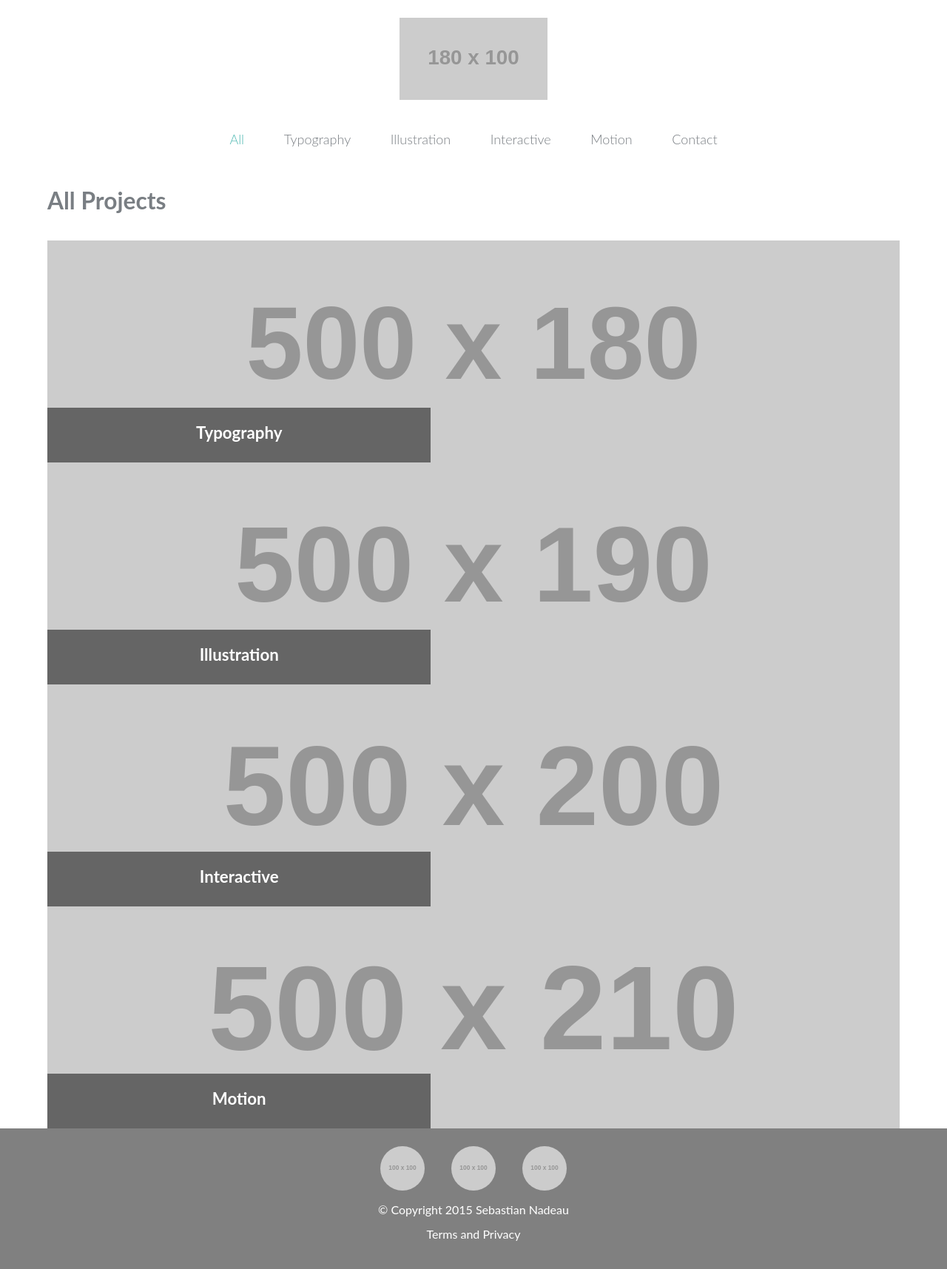
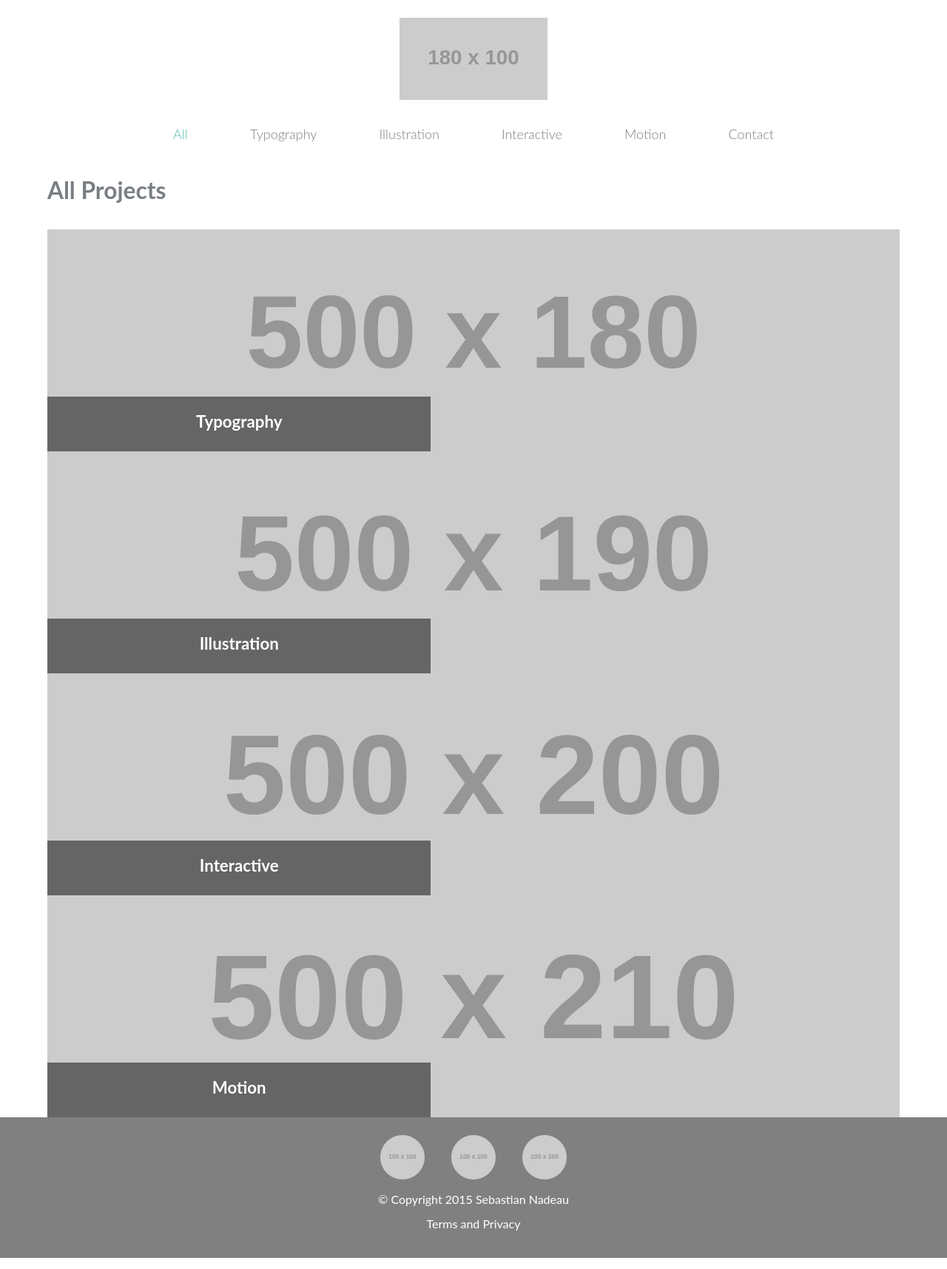
Before and after one commit to sebastiann88/personal-online-portfolio, a Jekyll site: the page built from all/index.html, in a window 1280 px wide. Shown: the whole page at 74% size. Built offline with Jekyll 4.4.1, drawn with Linux system fonts in a browser that asks for light colours.

Commit message:
refactor(all): change vertical alignment of page elements

```diff
--- a/all/index.html
+++ b/all/index.html
@@ -2,7 +2,7 @@
 layout: default
 ---
 
-<h1>All Projects</h1>
+<h1 class="push-top">All Projects</h1>
 
 <section>
     <figure class="banner typo">
--- a/css/main.css
+++ b/css/main.css
@@ -70,7 +70,7 @@
 }
 
 /* --------------------------
-  HEADER
+  HEADER & NAVIGATION
 --------------------------- */
 
 .main-header,
@@ -105,7 +105,7 @@
     font-size: 1.125em;
     font-weight: 300;
     text-align: center;
-    padding: .4em;
+    padding: 0;
     border-bottom: 1px solid #ebecec;
 }
 
@@ -124,17 +124,6 @@
 
 
 /* --------------------------
-  CLEARFIX
---------------------------- */
-
-.group::after {
-    content: " ";
-    display: table;
-    clear: both;
-}
-
-
-/* --------------------------
   ABOUT SECTION
 --------------------------- */
 
@@ -144,7 +133,7 @@
 }
 
 #name {
-    margin: 1em auto 1.5em auto;
+    margin: 1.3em auto 2.25em auto;
     text-align: center;
 }
 
@@ -154,6 +143,15 @@
     margin: 0 auto 1.5em auto;
 }
 
+/* --------------------------
+  CLEARFIX
+--------------------------- */
+
+.group::after {
+    content: " ";
+    display: table;
+    clear: both;
+}
 
 /* --------------------------
   PREVIEW SECTION
@@ -317,13 +315,11 @@
 --------------------------- */
 
 @media (min-width: 769px) {
-
 	.main-header {
-        max-width: 60%;
+		justify-content: flex-end;
+        max-width: 72%;
         margin: 0 auto;
-        justify-content: flex-end;
 	}
-
 	.nav {
 		flex-direction: row;
 		justify-content: space-between;
@@ -346,6 +342,6 @@
         margin: 0 .65em;
     }
     .main-logo {
-        margin: 0 auto 0 0;
+        margin-right: auto;
     }
 }
--- a/css/typography.css
+++ b/css/typography.css
@@ -20,7 +20,7 @@
 }
 
 h1, h2, h3, h4, h5, h6,
-p, ul, ol, dl, dd,
+p, ol, dl, dd,
 blockquote, details, hr,
 fieldset, pre, table {
     margin: 0 0 1.5rem 0;
@@ -115,15 +115,27 @@
   ELEMENTS ON BASELINE GRID
 --------------------------- */
 
-.push {
+.push-top {
+    margin-top: 1.5rem;
+}
+
+.pudh-bottom {
     margin-bottom: 1.5rem;
 }
 
-.push-half {
+.push-top-half {
+    margin-top: 0.75rem;
+}
+
+.push-bottom-half {
     margin-bottom: 0.75rem;
 }
 
-.push-double {
+.push-top-double {
+    margin-top: 3rem;
+}
+
+.push-bottom-double {
     margin-bottom: 3rem;
 }
 
```
Lines whose indentation alone changed are shown as unchanged.
